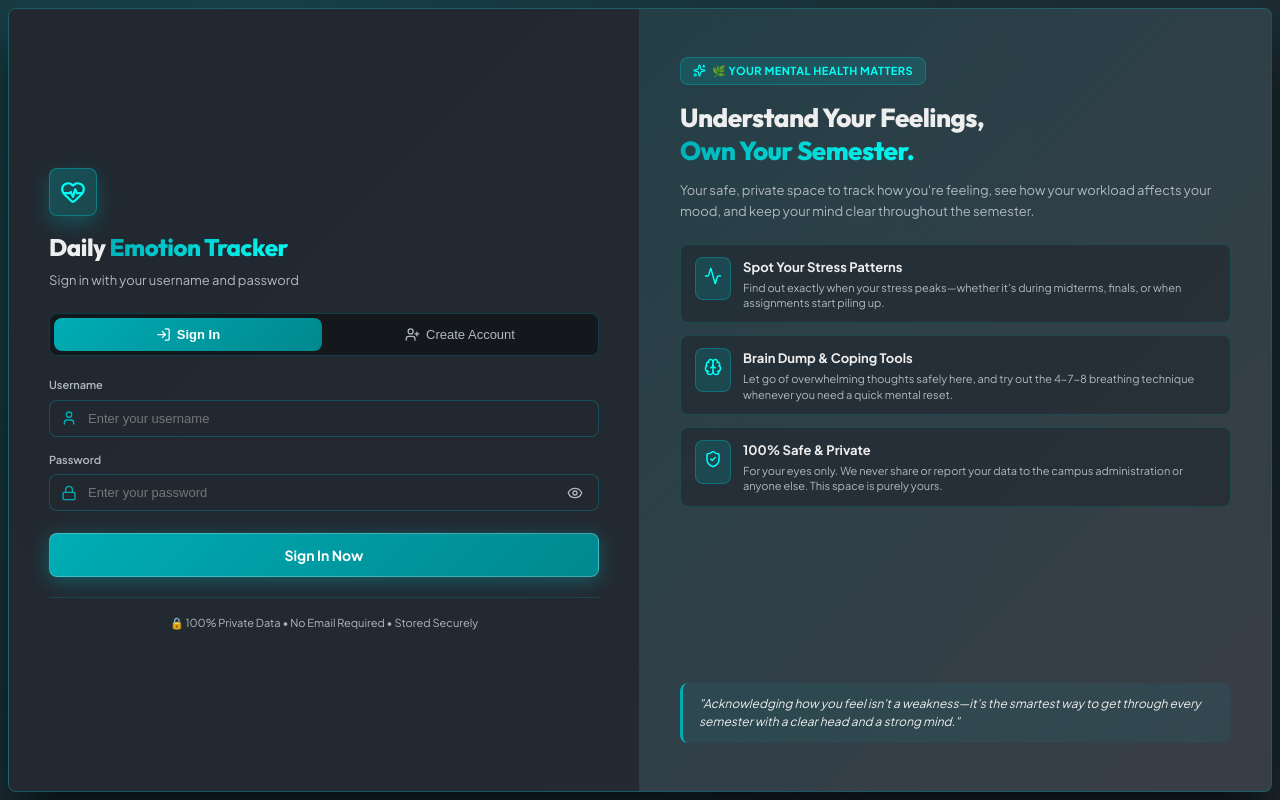
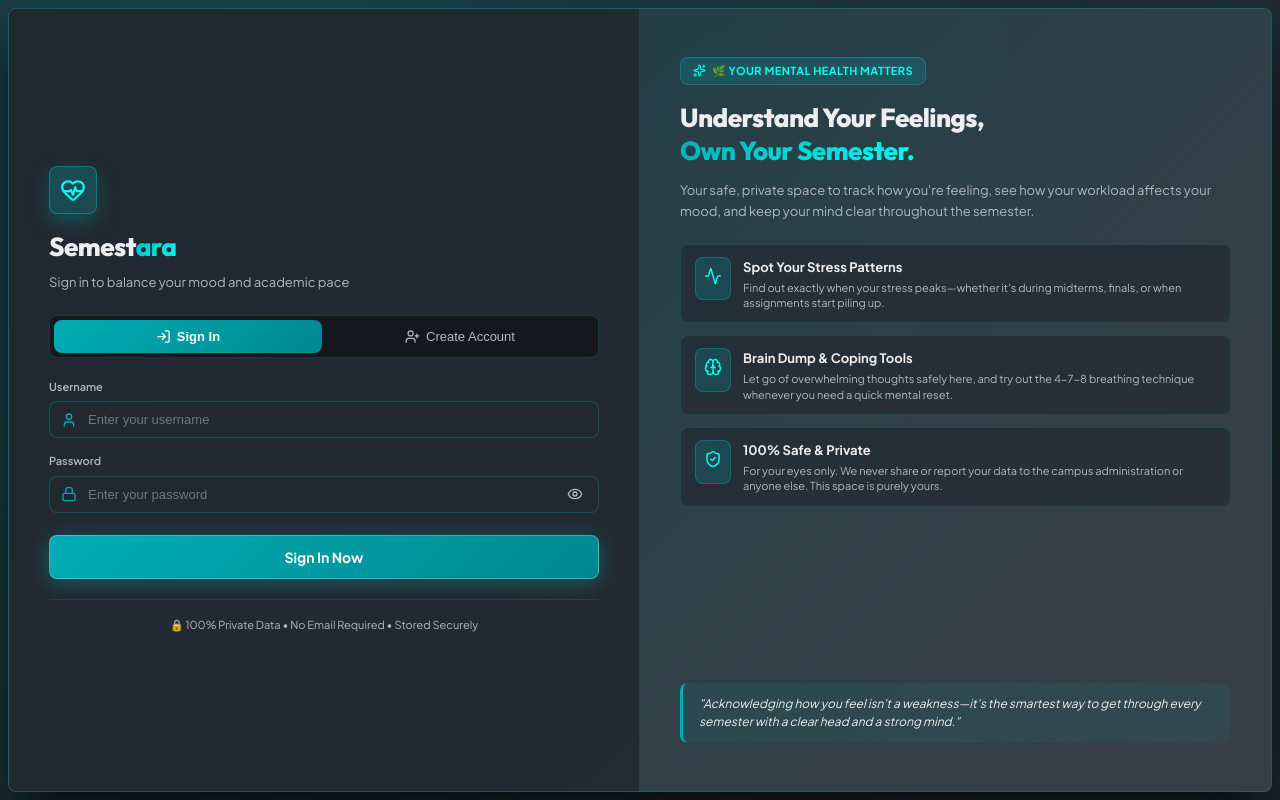
Before and after one commit to fikrighifari17-collab/daily, a React (Vite) app: page / in a window 1280 px wide. Built offline with nearby package versions, Linux system fonts and the light colour scheme.

Commit message:
branding: rename app to Semestara

```diff
--- a/index.html
+++ b/index.html
@@ -4,7 +4,7 @@
     <meta charset="UTF-8" />
     <link rel="icon" type="image/svg+xml" href="/favicon.svg" />
     <meta name="viewport" content="width=device-width, initial-scale=1.0" />
-    <title>Daily - Personal Emotion Calendar</title>
+    <title>Semestara &bull; Student Wellbeing & Academic Balance</title>
   </head>
   <body>
     <div id="root"></div>
--- a/src/components/Navbar.jsx
+++ b/src/components/Navbar.jsx
@@ -85,13 +85,13 @@ export default function Navbar() {
               <HeartPulse size={18} color="#00FFF5" />
             </div>
             <span style={{
-              fontSize: '15px',
+              fontSize: '16px',
               fontWeight: 800,
               color: '#EEEEEE',
-              letterSpacing: '-0.01em',
+              letterSpacing: '-0.02em',
               whiteSpace: 'nowrap'
             }}>
-              Daily <span className="text-gradient-teal">Emotion</span>
+              Semest<span className="text-gradient-teal">ara</span>
             </span>
           </Link>
 
--- a/src/pages/LoginPage.jsx
+++ b/src/pages/LoginPage.jsx
@@ -95,13 +95,13 @@ export default function LoginPage() {
             }}>
               <HeartPulse size={26} color="#00FFF5" />
             </div>
-            <h1 style={{ fontSize: '24px', fontWeight: 800, color: '#EEEEEE', margin: '0 0 4px 0', letterSpacing: '-0.02em' }}>
-              Daily <span className="text-gradient-teal">Emotion Tracker</span>
+            <h1 style={{ fontSize: '26px', fontWeight: 800, color: '#EEEEEE', margin: '0 0 4px 0', letterSpacing: '-0.02em' }}>
+              Semest<span className="text-gradient-teal">ara</span>
             </h1>
             <p style={{ fontSize: '13px', color: '#b0b8c1', margin: 0 }}>
               {mode === 'login'
-                ? 'Sign in with your username and password'
-                : 'Create an account to start tracking your daily mood'}
+                ? 'Sign in to balance your mood and academic pace'
+                : 'Create an account to start tracking your daily wellbeing'}
             </p>
           </div>
 
```
